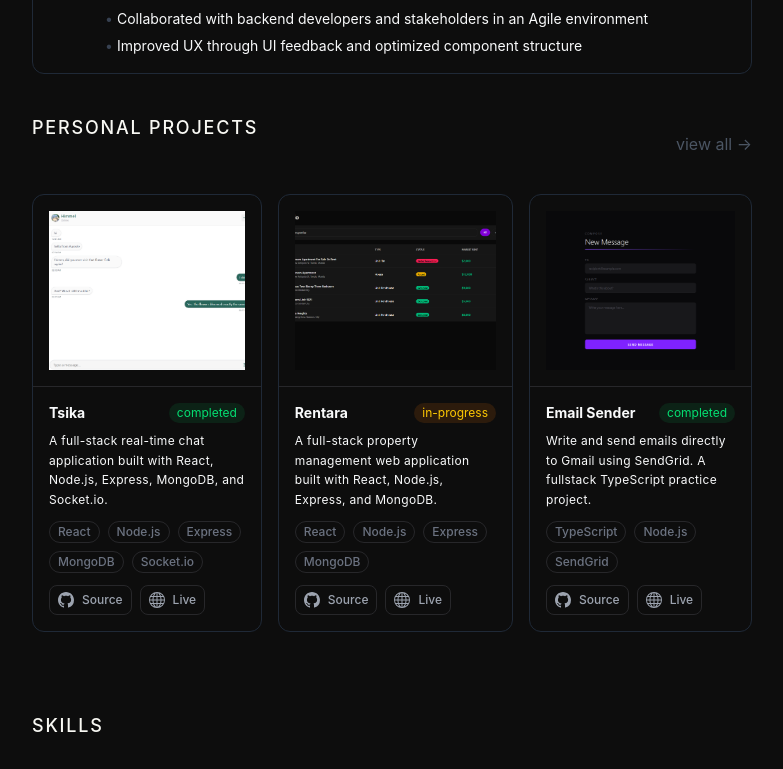
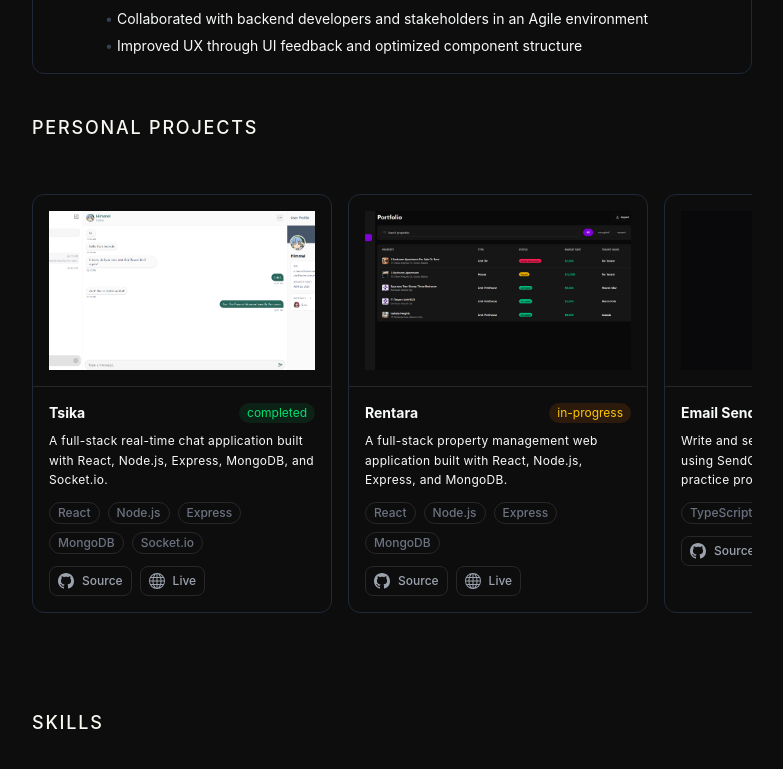
Before and after one commit to johnmarkfrncsc/frncsc-portfolio, a React (Vite) app: page / in a window 1280 px wide. Shown: the part 580-1349 px from the top of the page, without its empty margins (248-1031 px from the left). Built offline with nearby package versions, Linux system fonts and the light colour scheme.

Commit message:
feat: enhance Project section with horizontal scroll and improved styling

```diff
--- a/src/components/sections/Project.tsx
+++ b/src/components/sections/Project.tsx
@@ -8,16 +8,12 @@ const Project = () => {
         <h3 className="text-lg font-medium uppercase tracking-widest text-[#F8F8F3] mb-8">
           personal projects
         </h3>
-        <a
-          href="https://github.com/johnmarkfrncsc"
-          className="text-md text-[#4b5563] hover:text-[#F8F8F3] transition-colors"
-        >
-          view all →
-        </a>
       </div>
-      <div className="flex gap-4">
+      <div className="flex gap-4 overflow-x-auto pb-4 snap-x snap-mandatory project-scroll">
         {projects.map((project) => (
-          <ProjectCard key={project.id} {...project} />
+          <div key={project.id} className="w-75 shrink-0 flex snap-start">
+            <ProjectCard {...project} />
+          </div>
         ))}
       </div>
     </section>
--- a/src/index.css
+++ b/src/index.css
@@ -4,3 +4,16 @@ body {
   background-color: #0d0d0d;
   color: #f9fafb;
 }
+
+.project-scroll::-webkit-scrollbar {
+  height: 8px;
+}
+
+.project-scroll::-webkit-scrollbar-track {
+  background: #1f2937;
+}
+
+.project-scroll::-webkit-scrollbar-thumb {
+  background: #4b5563;
+  border-radius: 10px;
+}
```
